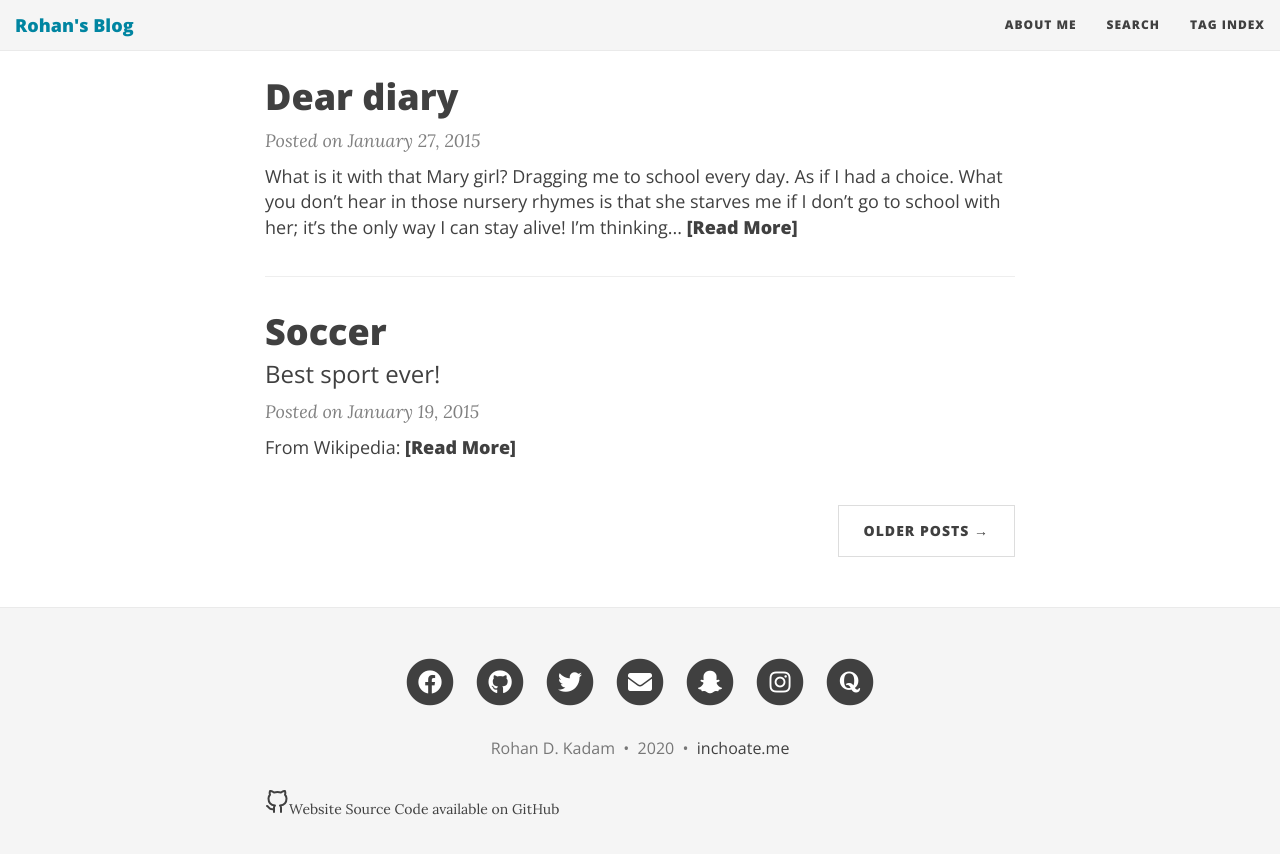
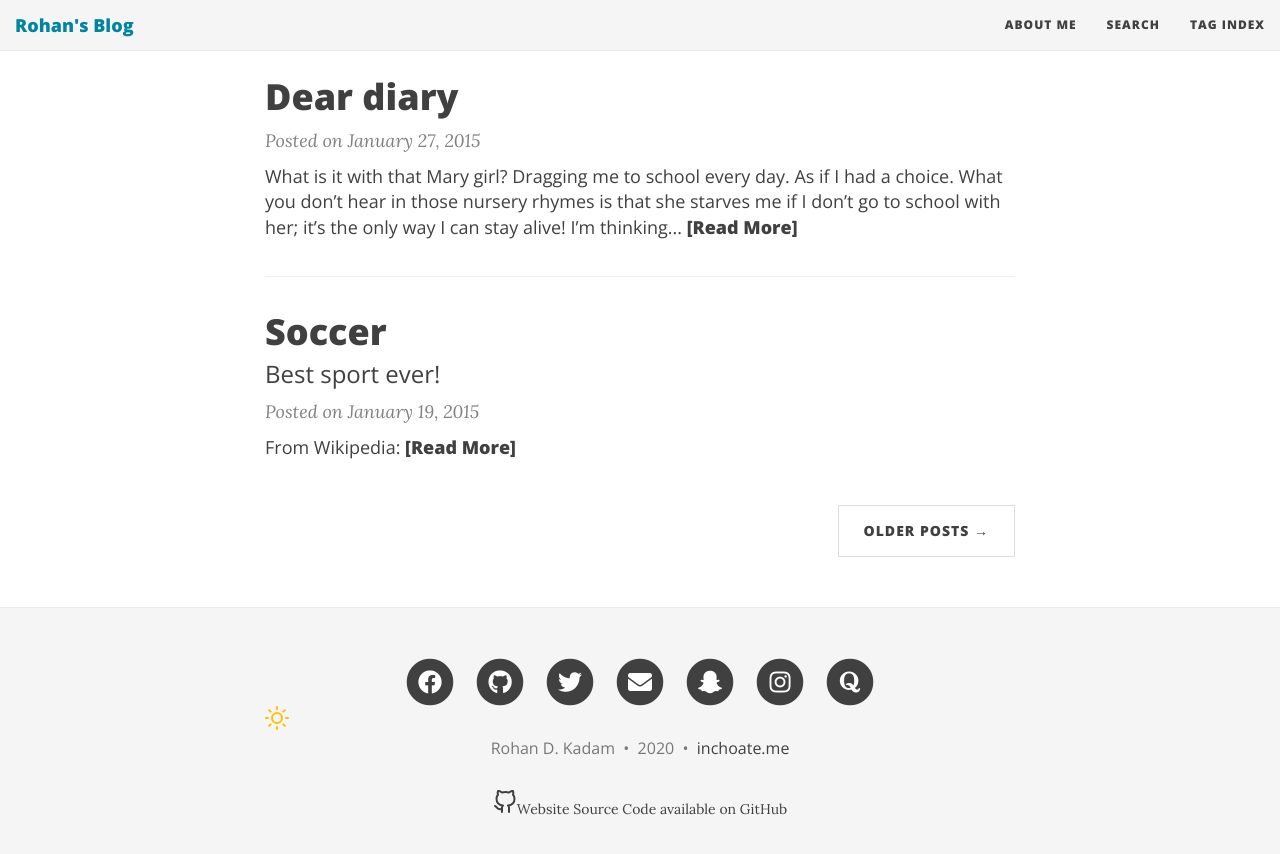
Before and after one commit to iamrdk21/Website1, a Jekyll site: the page built from index.html, in a window 1280 px wide and 900 px high, scrolled down 1469 px. Shown: the top 854 px of the window. Built offline with Jekyll 4.4.1, drawn with Linux system fonts in a browser that asks for light colours; nearby versions of some CDN libraries; the list of posts is cut into pages by our own code.

Commit message:
Update footer.html

```diff
--- a/_includes/footer.html
+++ b/_includes/footer.html
@@ -3,6 +3,7 @@
     <div class="row">
       <div class="col-lg-8 col-lg-offset-2 col-md-10 col-md-offset-1">
       {% include social-networks-links.html %}
+       <div class="navbar-left"><svg xmlns="http://www.w3.org/2000/svg" width="24" height="24" viewBox="0 0 24 24" fill="none" stroke="#ffc107" stroke-width="2" stroke-linecap="round" stroke-linejoin="round"><circle cx="12" cy="12" r="5"></circle><line x1="12" y1="1" x2="12" y2="3"></line><line x1="12" y1="21" x2="12" y2="23"></line><line x1="4.22" y1="4.22" x2="5.64" y2="5.64"></line><line x1="18.36" y1="18.36" x2="19.78" y2="19.78"></line><line x1="1" y1="12" x2="3" y2="12"></line><line x1="21" y1="12" x2="23" y2="12"></line><line x1="4.22" y1="19.78" x2="5.64" y2="18.36"></line><line x1="18.36" y1="5.64" x2="19.78" y2="4.22"></line></svg></div>
       <p class="copyright text-muted">
       {% if site.author %}
       {{ site.author }}
@@ -22,7 +23,7 @@
         {% endif %}
       {% endif%}
       </p>
-      <p>
+      <p align="center">
         <a href="https://github.com/iamrdk21" class="button github" target="_blank" rel="noopener noreferrer"><svg xmlns="http://www.w3.org/2000/svg" width="24" height="24" viewBox="0 0 24 24" fill="none" stroke="currentColor" stroke-width="2" stroke-linecap="round" stroke-linejoin="round"><path d="M9 19c-5 1.5-5-2.5-7-3m14 6v-3.87a3.37 3.37 0 0 0-.94-2.61c3.14-.35 6.44-1.54 6.44-7A5.44 5.44 0 0 0 20 4.77 5.07 5.07 0 0 0 19.91 1S18.73.65 16 2.48a13.38 13.38 0 0 0-7 0C6.27.65 5.09 1 5.09 1A5.07 5.07 0 0 0 5 4.77a5.44 5.44 0 0 0-1.5 3.78c0 5.42 3.3 6.61 6.44 7A3.37 3.37 0 0 0 9 18.13V22"></path></svg><span>Website Source Code available on GitHub</span></a>
       </p>
       </div>
```
